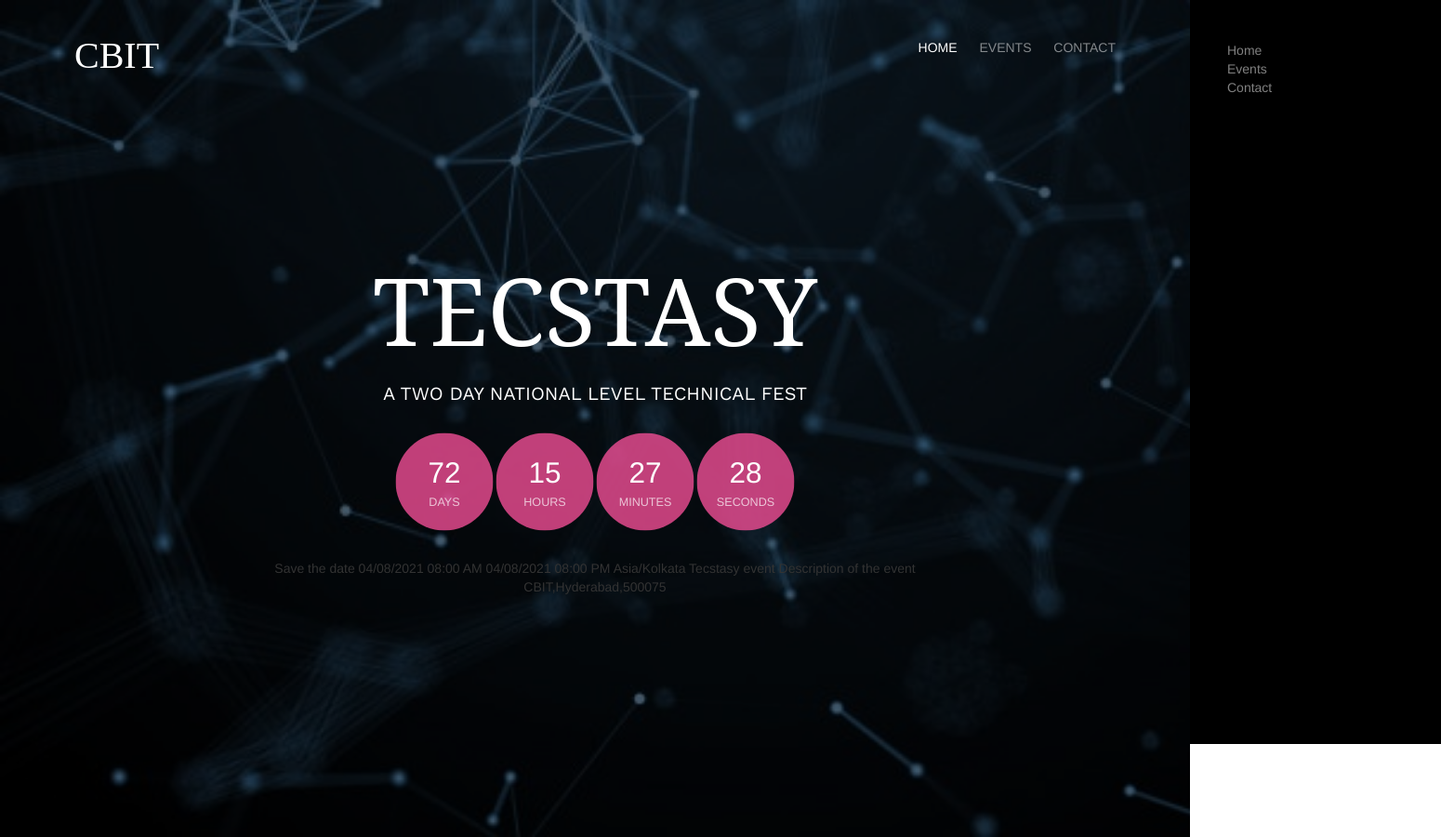
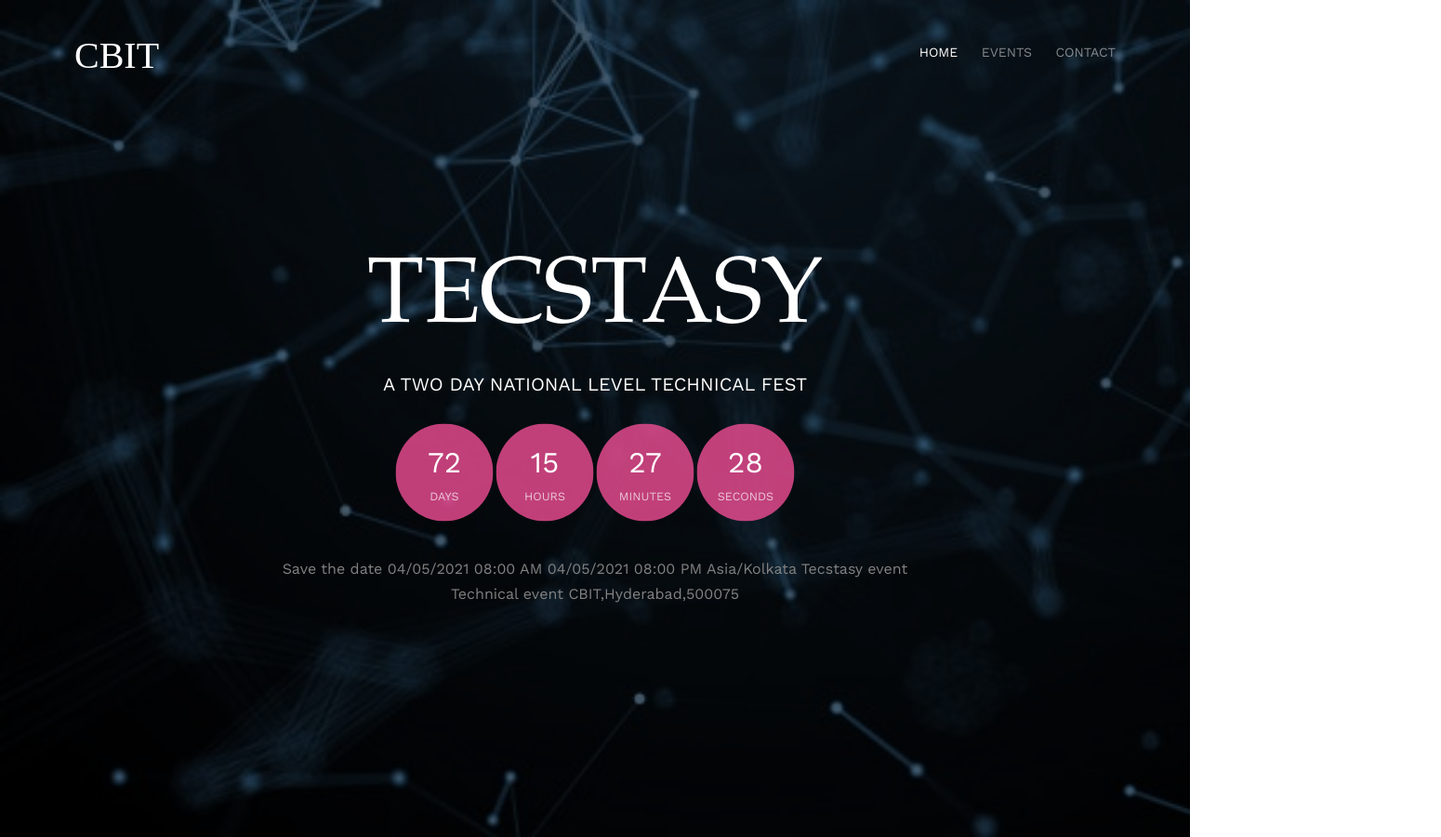
Before and after one commit to SwethaReddy82/SwethaReddy82.github.io-tecstasy21, a plain HTML site: page index.html in a window 1280 px wide. Shown: the whole page at 93% size, 1550 px wide, since content can reach past the window. Drawn offline with nearby package versions, Linux system fonts and the light colour scheme; files whose address does not match are found by name.

Commit message:
commit 3

```diff
--- a/css/style.css
+++ b/css/style.css
@@ -5,6 +5,12 @@
   font-weight: normal;
   font-style: normal;
 }
+/* =======================================================
+*
+* 	Template Style
+*
+* ======================================================= */
+body {
   font-family: "Work Sans", Arial, sans-serif;
   font-weight: 400;
   font-size: 16px;
@@ -97,8 +103,7 @@ h1, h2, h3, h4, h5, h6, figure {
   margin: 0;
   padding: 0;
   line-height: 40px;
-  font-family: "Bungee Shade";
-  top:60px;
+  font-family: 'Creepster';
 }
 .fh5co-nav a {
   padding: 5px 10px;
@@ -839,7 +844,7 @@ form label {
   margin-bottom: 0px;
   font-size: 100px;
   line-height: 1.5;
-  font-family: "Garmond", "serif";
+  font-family: Garamond, serif;
 }
 @media screen and (max-width: 768px) {
   #fh5co-header .display-tc h1,
--- a/index.html
+++ b/index.html
@@ -92,11 +92,11 @@
 							<!-- Button code -->
 							<div title="Save the date" class="addeventatc">
 								Save the date
-                <span class="start">04/08/2021 08:00 AM</span>
-                <span class="end">04/08/2021 08:00 PM</span>
+								<span class="start">04/05/2021 08:00 AM</span>
+								<span class="end">04/05/2021 08:00 PM</span>
 								<span class="timezone">Asia/Kolkata</span>
 								<span class="title">Tecstasy event</span>
-                <span class="description">Description of the event</span>
+								<span class="description">Technical event</span>
 								<span class="location">CBIT,Hyderabad,500075</span>
 							</div>
 						</div>
```
Lines whose indentation alone changed are shown as unchanged.
